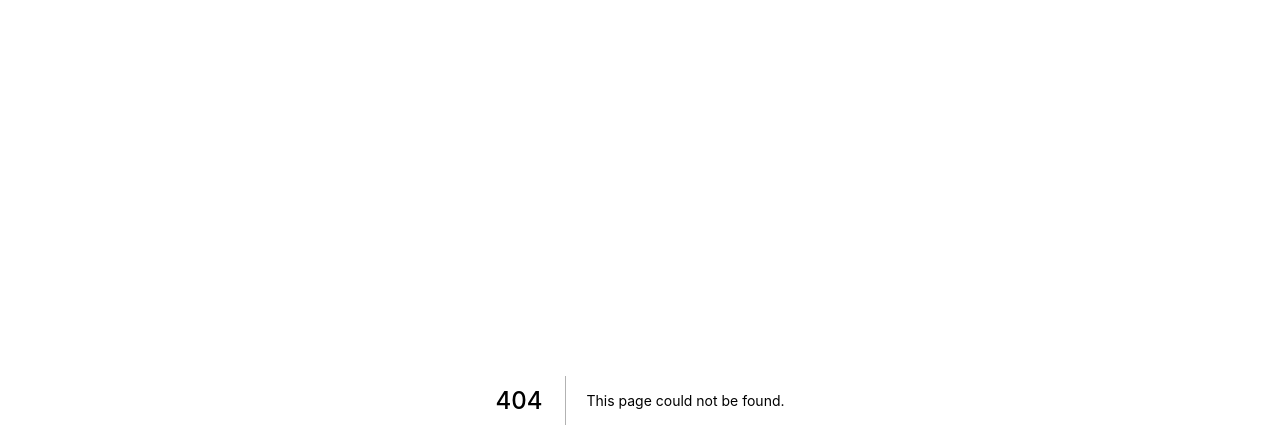
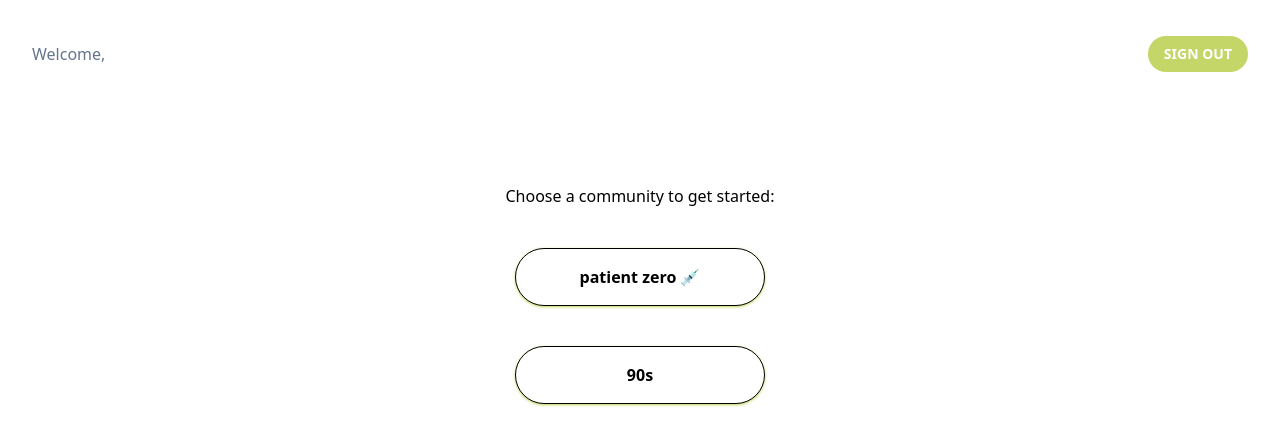
Before and after one commit to davidkamere/alabs-task, a Next.js app: page /community in a window 1280 px wide. Before the commit this address had no page. Shown: the top 448 px of the page. Built offline with nearby package versions, Linux system fonts and the light colour scheme; no server answers.

Commit message:
UI changes

```diff
--- a/Components/Header.js
+++ b/Components/Header.js
@@ -20,10 +20,10 @@ const Header = (props) => {
     return (
         <div className="pt-1 px-6 md:px-8">
             <div className="flex items-center justify-between py-8">
-                <div className="flex items-center ">
+                {!props.protected ? <div className="flex items-center ">
                     <Link href="/"><Image src="/floral.ico" width={30} height={30} className="mr-4"/></Link>
                     <Link href="/"><p className="mt-0.5 font-bold hover:cursor-pointer text-sm text-black tracking-widest"><span className="text-[#e4da30]">P</span>CHA</p></Link>
-                </div>
+                </div> : <div className="text-slate-500 FONT-BOLD">Welcome, {session?.user?.username}</div>}
 
             <nav className="">
                 <section className="MOBILE-MENU flex lg:hidden ">
@@ -61,9 +61,9 @@ const Header = (props) => {
                         <li className="my-8 uppercase hover:cursor-pointer">
                             <Link href={`/profile/${session?.user?.username}`}>PROFILE</Link>
                         </li>
-                        <li className="my-8 uppercase hover:cursor-pointer">
+                        {! props.protected && <li className="my-8 uppercase hover:cursor-pointer">
                             <Link href="/random"><span className="">Random</span></Link>
-                        </li>
+                        </li>}
                         <li className="my-8">
                             <button onClick={signInPage} className="bg-[#C4D668] rounded-full px-4 py-2 shadow-xs font-bold text-black text-sm">SIGN OUT</button>
                         </li>
@@ -72,18 +72,20 @@ const Header = (props) => {
                 </section>
 
                 <ul className="DESKTOP-MENU hidden space-x-7 lg:flex">
+                    {! props.protected &&
+                    <>
                     <li>
                         <Link href="/random">
                             <div>
-                                <FilmIcon className="h-8 w-8 py-1 hover:cursor-pointer text-slate-500 hover:text-slate-700"/>
+                                <FilmIcon className="transition ease-in-out duration-100 hover:scale-105 h-8 w-8 py-1 hover:cursor-pointer text-slate-500 hover:text-slate-700"/>
                             </div>
                         </Link>
                     </li>
                     <li>
                         <Link href={`/profile/${session?.user?.username}`}>
-                            <UserCircleIcon className="h-8 w-8 py-1 hover:cursor-pointer text-slate-500 hover:text-slate-700"/>
+                            <UserCircleIcon className="transition ease-in-out duration-100 hover:scale-105 h-8 w-8 py-1 hover:cursor-pointer text-slate-500 hover:text-slate-700"/>
                         </Link>
-                    </li>
+                    </li></>}
                     <li>
                         <button onClick={signInPage} className="bg-[#C4D668] hover:text-black  hover:bg-lime-50 rounded-full px-4 py-2 shadow-xs font-bold text-white text-sm transition ease-in-out duration-500">SIGN OUT</button>
                     </li>
--- /dev/null
+++ b/Components/Logo.js
@@ -0,0 +1,12 @@
+import Image from "next/future/image"
+
+const Logo = () => {
+    return (
+    <div className="flex justify-center text-3xl font-bold mb-8 text-black tracking-widest">
+        <Image src="/floral.ico" width={30} height={30} className="mr-4"/>
+        <span className="text-[#e4da30]">P</span>CHA
+    </div>
+    )
+}
+
+export default Logo
--- a/pages/auth/signin.js
+++ b/pages/auth/signin.js
@@ -1,6 +1,6 @@
 import { getProviders, signIn as signIntoProvider } from "next-auth/react"
 import { ArrowSmDownIcon } from "@heroicons/react/solid"
-import Image from "next/future/image"
+import Logo from "../../Components/Logo"
 import { useSession } from 'next-auth/react'
 import Loading from '../../Components/Loading'
 
@@ -16,10 +16,7 @@ export default function SignIn({ providers }) {
       {/* <Image src={backG} alt="" layout="fill" className="fixed -z-10 min-h-screen"/> */}
       <div className="flex flex-col items-center jusifty-center py-2 px-14 text-center bg-white text-black min-h-screen">
         <div className="mt-28">
-          <div className="flex justify-center text-3xl font-bold mb-8 text-black tracking-widest">
-            <Image src="/floral.ico" width={30} height={30} className="mr-4"/>
-            <span className="text-[#e4da30]">P</span>CHA
-          </div>
+          <Logo/>
           <p className="font-xs italic">Sign in to create, discover and connect with the community.</p>
           <p className="font-xs italic">Google accounts allow us to personalize your page.</p>
 
--- /dev/null
+++ b/pages/community.js
@@ -0,0 +1,22 @@
+import Logo from "../Components/Logo"
+import Header from "../Components/Header"
+
+const communities = [{name: "patient zero 💉", id:1}, {name :"90s", id:2}]
+
+const Community = () => {
+    return (
+        <>
+        <Header protected={true}/>
+        <div className="flex flex-col justify-center items-center gap-10 mt-20">
+            <div>Choose a community to get started:</div>
+            {communities.map(community => (
+                <button key={community.id} className="min-w-[250px] transition ease-in-out duration-500 rounded-full px-6 py-4 border border-black  hover:bg-black shadow hover:text-white font-bold text-black bg-white shadow-[#C4D668]">
+                    {community.name}
+                </button>
+            ))}
+        </div>
+        </>
+    )
+}
+
+export default Community
```
